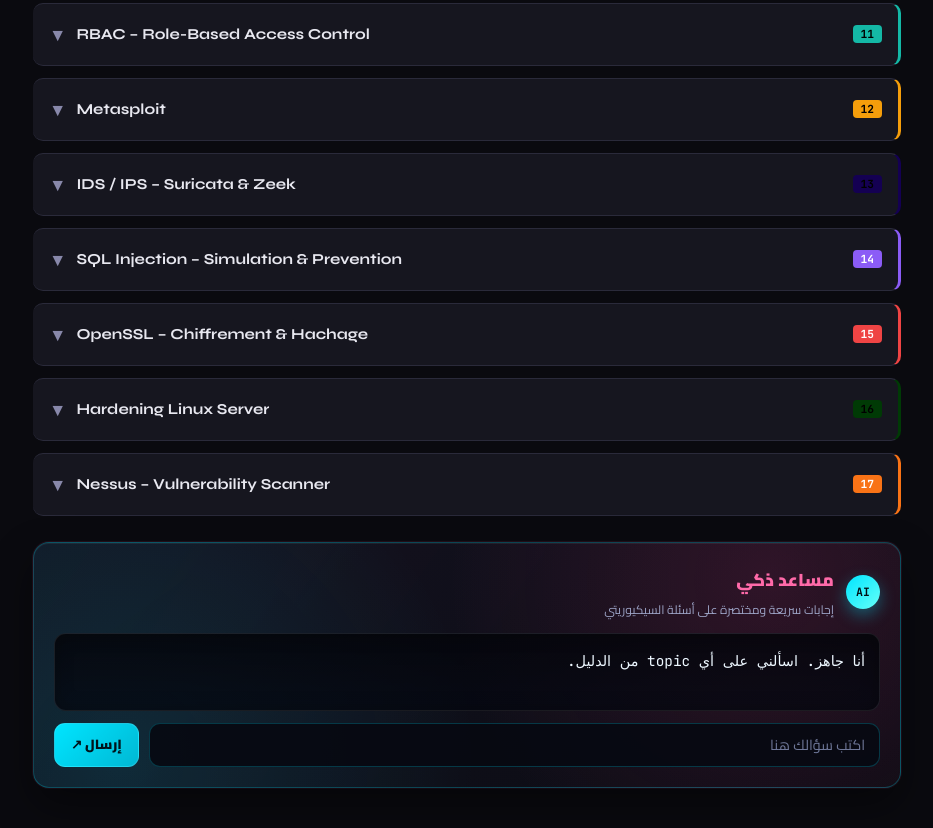
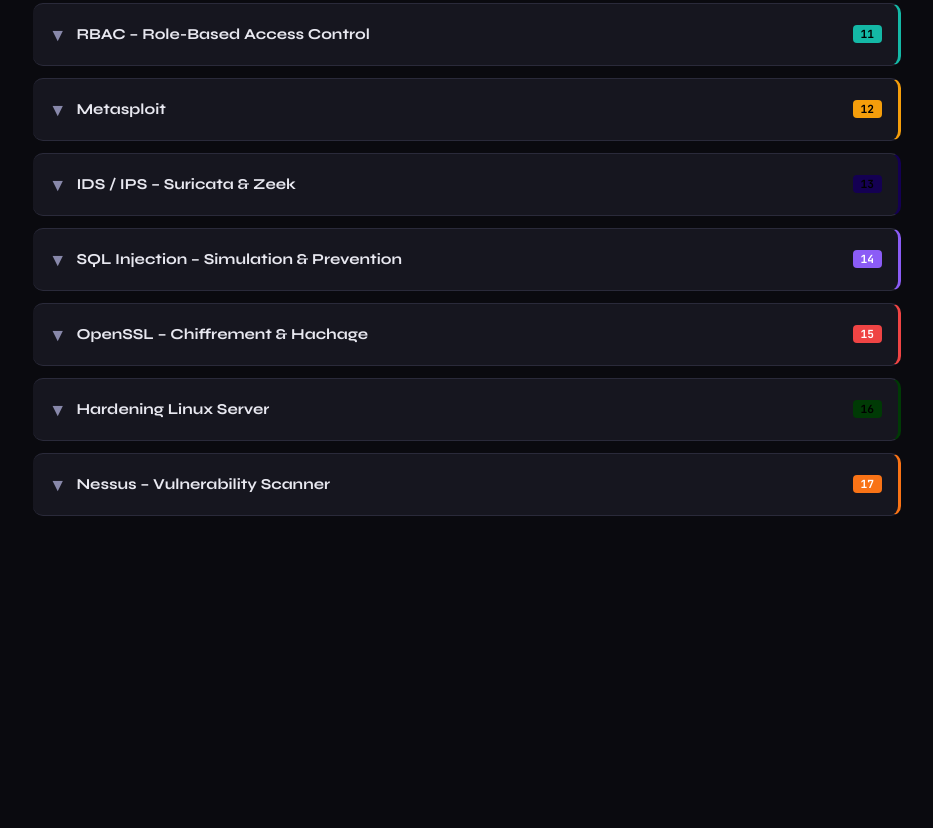
Before and after one commit to NAFAAAIT/scrt, a website: page index.html in a window 1280 px wide. Shown: the part 984-1812 px from the top of the page, without its empty margins (173-1106 px from the left). After the commit the page ends 1516 px from the top, so only its background shows below. Drawn offline with Linux system fonts and the light colour scheme.

Commit message:
remove chatbot code

```diff
--- a/ai.js
+++ b/ai.js
@@ -3,7 +3,11 @@
 document.addEventListener('DOMContentLoaded', () => {
     // For security, the API key should not live in client JS.
     // The client will call a local proxy which forwards requests to Groq.
-    const endpoint = 'http://localhost:3000/api/chat';
+    // Use the page host so mobile devices can reach the proxy when the
+    // site is opened using the computer's LAN IP (e.g. http://192.168.1.5:5500).
+    const pageHost = location.hostname;
+    const protocol = location.protocol; // usually 'http:'
+    const endpoint = `${protocol}//${pageHost}:3000/api/chat`;
 
     const input = document.getElementById('ai-msg');
     const sendBtn = document.getElementById('ai-send');
@@ -47,7 +51,7 @@
             output.textContent = shortText;
         } catch (err) {
             console.error('Fetch error:', err);
-            output.textContent = 'خطأ في الاتصال: ' + (err.message || err) + '\n(تأكد أن الـproxy يعمل: node server.js)';
+            output.textContent = 'خطأ في الاتصال: ' + (err.message || err);
         }
     }
 
--- a/index.html
+++ b/index.html
@@ -1316,21 +1316,6 @@
             </div><!-- /topic-grid -->
         </div><!-- /tab-topics -->
 
-        <!-- Chat bot -->
-        <div id="chat-bot" class="chat-bot" aria-live="polite">
-            <div class="chat-head">
-                <div class="chat-badge">AI</div>
-                <div>
-                    <h2>مساعد ذكي</h2>
-                    <p class="chat-subtitle">إجابات سريعة ومختصرة على أسئلة السيكيوريتي</p>
-                </div>
-            </div>
-            <div id="chat-output" class="chat-output">أنا جاهز. اسألني على أي topic من الدليل.</div>
-            <div class="chat-controls">
-                <input type="text" id="ai-msg" placeholder="اكتب سؤالك هنا" aria-label="سؤال">
-                <button id="ai-send">إرسال ↗</button>
-            </div>
-        </div>
 
         <style>
             .chat-bot {
@@ -1509,7 +1494,6 @@
             });
         }
     </script>
-    <script src="ai.js"></script>
 </body>
 
 </html>
```
